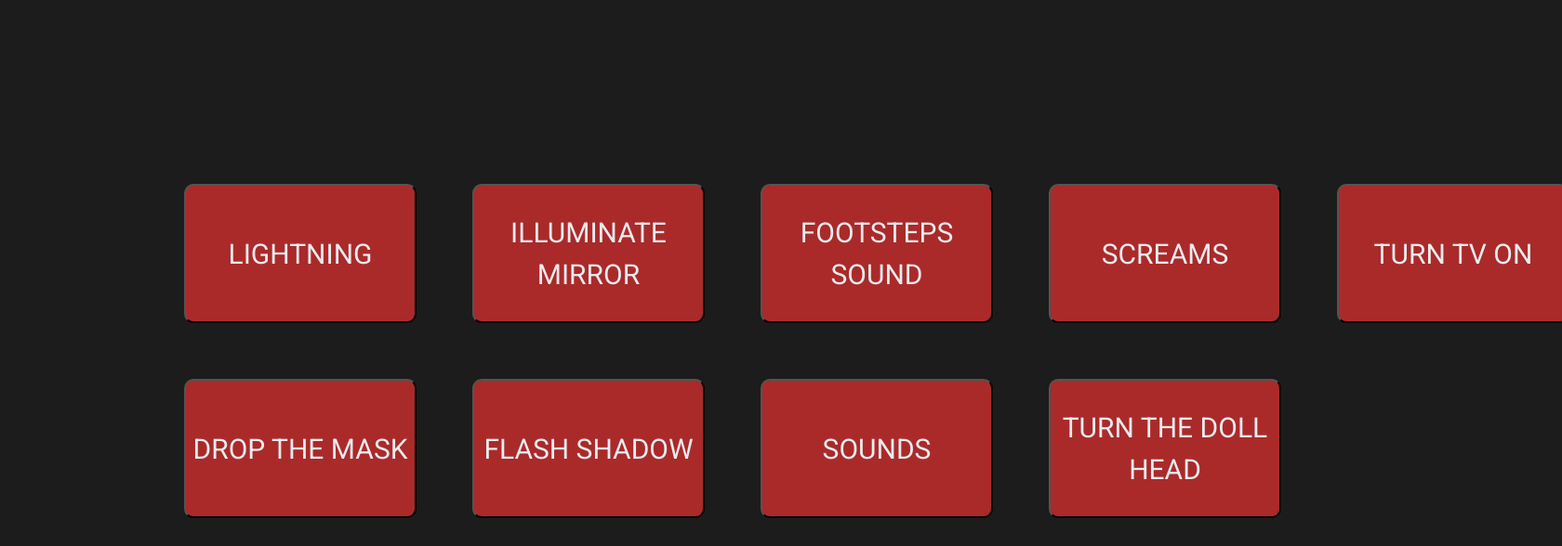
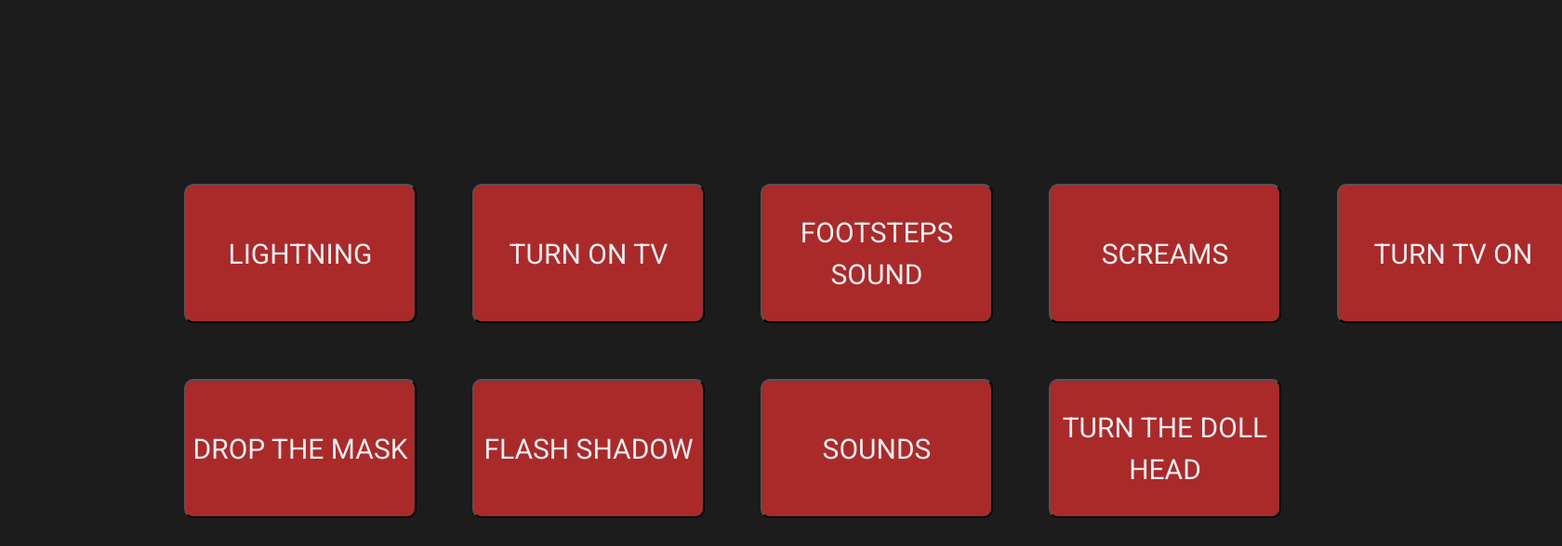
Before and after one commit to madhusivaraj/a_bewitching_backend, a Flask app: page / in a window 1680 px wide. Shown: the top 588 px of the page at 93% size. Run offline with Flask 2, Linux system fonts and the light colour scheme; some libraries are stand-ins or nearby versions.

Commit message:
updated event for tv

```diff
--- a/server/server.py
+++ b/server/server.py
@@ -13,31 +13,10 @@
 def index():
     return render_template('index.html')
 
-
-
-@app.route('/flicker', methods=['POST'])
-def flicker():
-    #push to sns
+@app.route('/turn_on_tv', methods=['POST'])
+def turn_on_tv():
     try:
-        action_dict = {"action":"flicker"}
-        send_message(json.dumps(action_dict),"action")
-        return jsonify(success=True)
-    except:
-        return jsonify(success=False)
-
-@app.route('/clown', methods=['POST'])
-def clown():
-    try:
-        action_dict = {"action":"clown"}
-        send_message(json.dumps(action_dict),"action")
-        return jsonify(success=True)
-    except:
-        return jsonify(success=False)
-
-@app.route('/blinds', methods=['POST'])
-def blinds():
-    try:
-        action_dict = {"action":"blinds"}
+        action_dict = {"action":"turn_on_tv"}
         send_message(json.dumps(action_dict),"action")
         return jsonify(success=True)
     except:
--- a/server/templates/index.html
+++ b/server/templates/index.html
@@ -20,8 +20,8 @@
                     onmouseup="this.style.background='#aa2a2a'" type="submit">DROP THE MASK</button>
             </div>
             <div class="button-row">
-                <button id="mirrorButton" onClick="mirror('mirrorButton')" onmousedown="this.style.background='#e21304'"
-                    onmouseup="this.style.background='#aa2a2a'" type="submit">ILLUMINATE MIRROR</button>
+                <button id="tvButton" onClick="turn_on_tv('tvButton')" onmousedown="this.style.background='#e21304'"
+                    onmouseup="this.style.background='#aa2a2a'" type="submit">TURN ON TV </button>
 
                 <button id="flashButton" onClick="flash('flashButton')" onmousedown="this.style.background='#e21304'"
                     onmouseup="this.style.background='#aa2a2a'" type="submit">FLASH SHADOW</button>
@@ -103,22 +103,22 @@
             disable(btn); // disable current button
             setTimeout(setUp, Math.max(2000, 10000), btn); // enable button again
         }
-        function mirror(btn) {
+        function turn_on_tv(btn) {
             $.ajax({
                 type: 'POST',
-                url: '/blinds'
+                url: '/turn_on_tv'
             });
 
             disableAll(list); // disable all BUT the current button
-            var index = list.indexOf("mirrorButton"); // find index of curr id
+            var index = list.indexOf("tvButton"); // find index of curr id
             list.splice(index, 1); // remove that id
             setTimeout(setUpAll, 10000, list); // disable all but that one button
-            list.push("mirrorButton");
+            list.push("tvButton");
 
-            mirrorcount--;
-            if (mirrorcount == 0) {
+            tvcount--;
+            if (tvcount == 0) {
                 disable(btn);
-                var index = list.indexOf("mirrorButton"); // remove from list so itll never be enabled again
+                var index = list.indexOf("tvButton"); // remove from list so itll never be enabled again
                 list.splice(index, 1);
                 return;
             }
```
Also changed, not shown: 3 other files.
